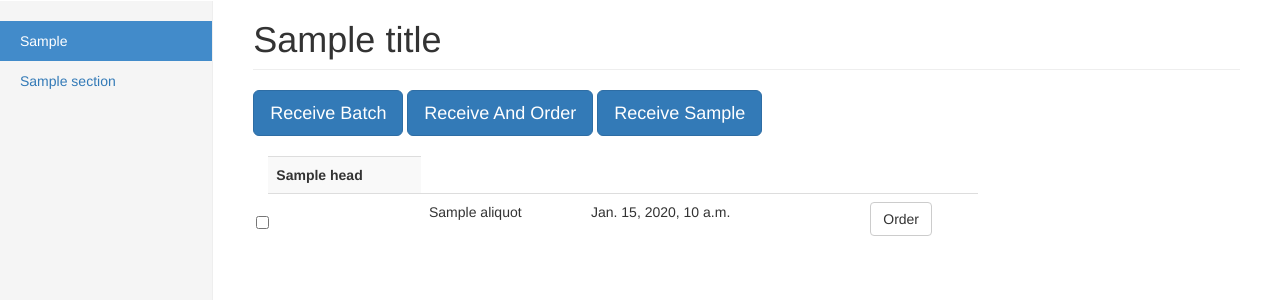
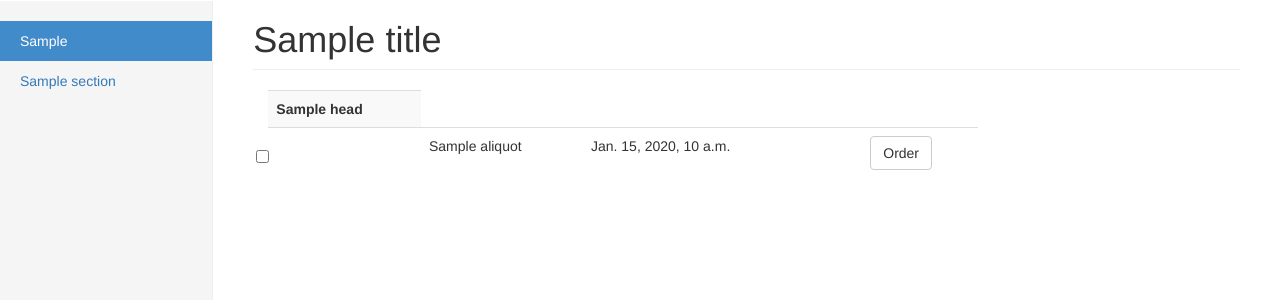
Before and after one commit to botswana-harvard/getresults-receive, a Django app: template getresults_receive/templates/receive_order.html in a window 1280 px wide. Shown: the part 50-350 px from the top of the page. Run offline with Django 3.2, Linux system fonts and the light colour scheme; the template is opened without the code that fills it: most values are stand-ins (such as "Sample title", 1, 10 or a date in 2020); some libraries are stand-ins or nearby versions.

Commit message:
changed receive_and_order_form

```diff
--- a/getresults_receive/templates/receive_order.html
+++ b/getresults_receive/templates/receive_order.html
@@ -1,17 +1,4 @@
 {% extends "base.html" %}
-
-{% block section_headers%}
-    <!-- Button trigger modal -->
-	<button type="button" class="btn btn-primary btn-lg" >
-	  Receive Batch
-	</button>
-	<button type="button" class="btn btn-primary btn-lg" data-toggle="modal" data-target="#">
-	  Receive And Order
-	</button>
-	<button type="button" class="btn btn-primary btn-lg" data-toggle="modal" data-target="#">
-	  Receive Sample
-	</button>
-{% endblock  %}
 
 {% block content %}
 	<div class="container-fluid" style="margin-top:20px;">
```
